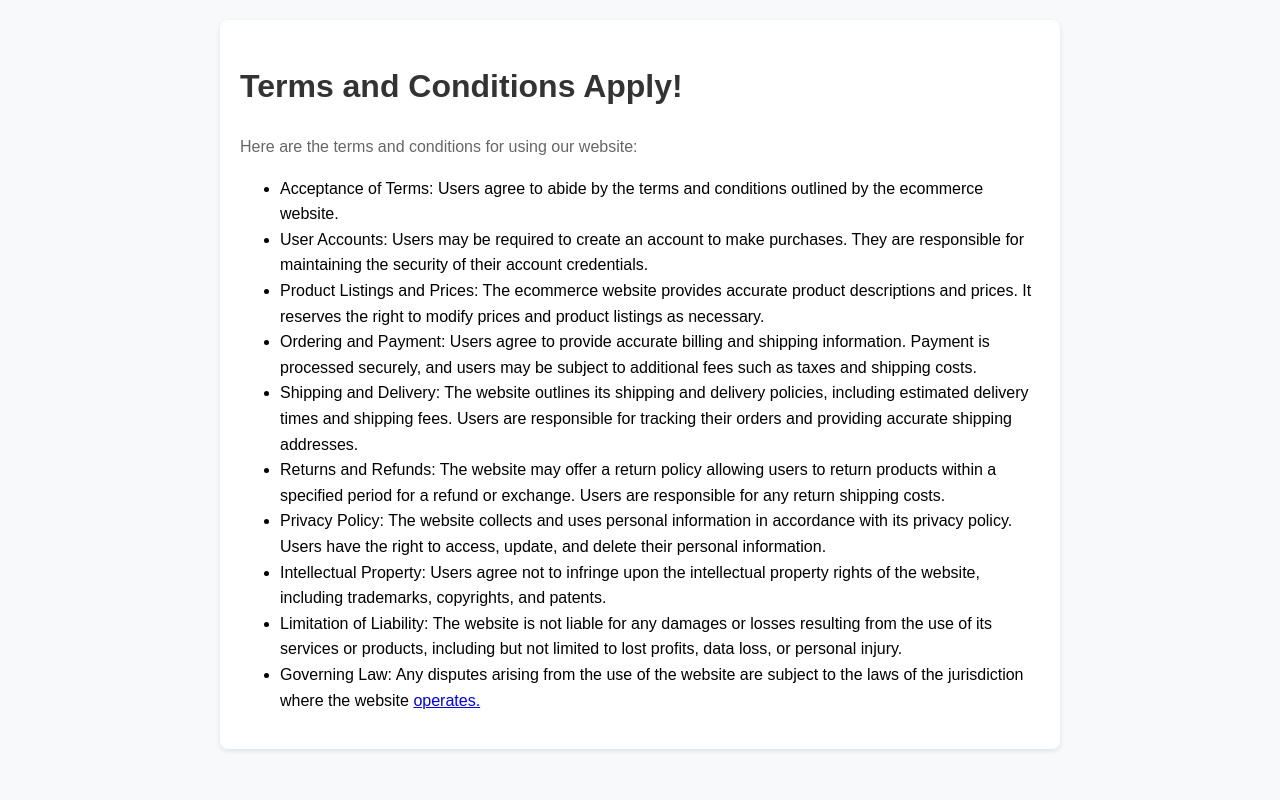
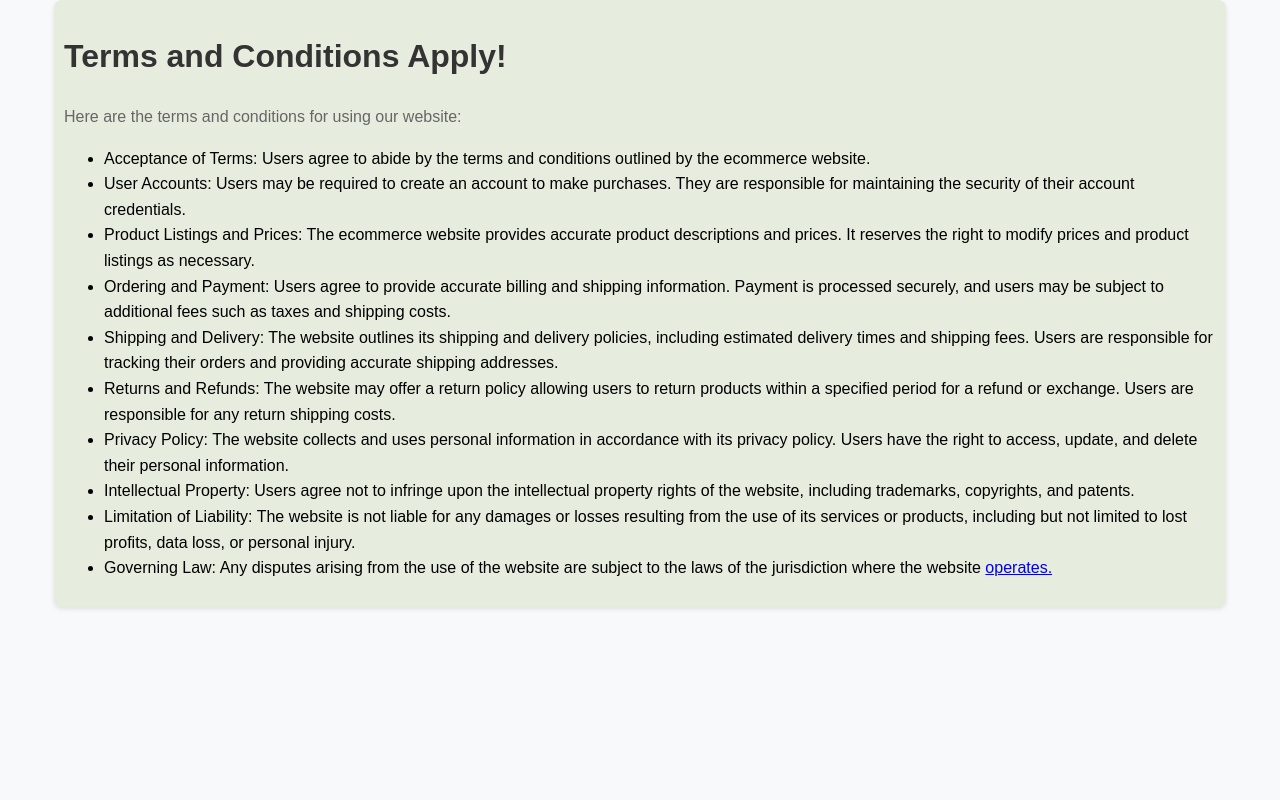
Before and after one commit to gachiza/onlineshop, a Django app: page /myecommerce/terms-and-conditions/ in a window 1280 px wide. Run offline with Django 5.2, Linux system fonts and the light colour scheme; data comes from the database, SQL or seed files in the repository.

Commit message:
i have changed the width of the interface in terms_and_conditions.html

```diff
--- a/myecommerce/templates/terms_and_conditions.html
+++ b/myecommerce/templates/terms_and_conditions.html
@@ -13,13 +13,16 @@
             line-height: 1.6;
             background-color: #f8f9fa;
             margin: 0;
-            padding: 20px;
+            padding: 0;
+            width: 100%;
+            height: 100%;
         }
         .container {
-            max-width: 800px;
+            width: 90%;
+            height: 100%;
             margin: 0 auto;
-            background-color: #fff;
-            padding: 20px;
+            background-color: #e7edde;
+            padding: 10px;
             border-radius: 8px;
             box-shadow: 0 2px 5px rgba(0, 0, 0, 0.1);
         }
```
